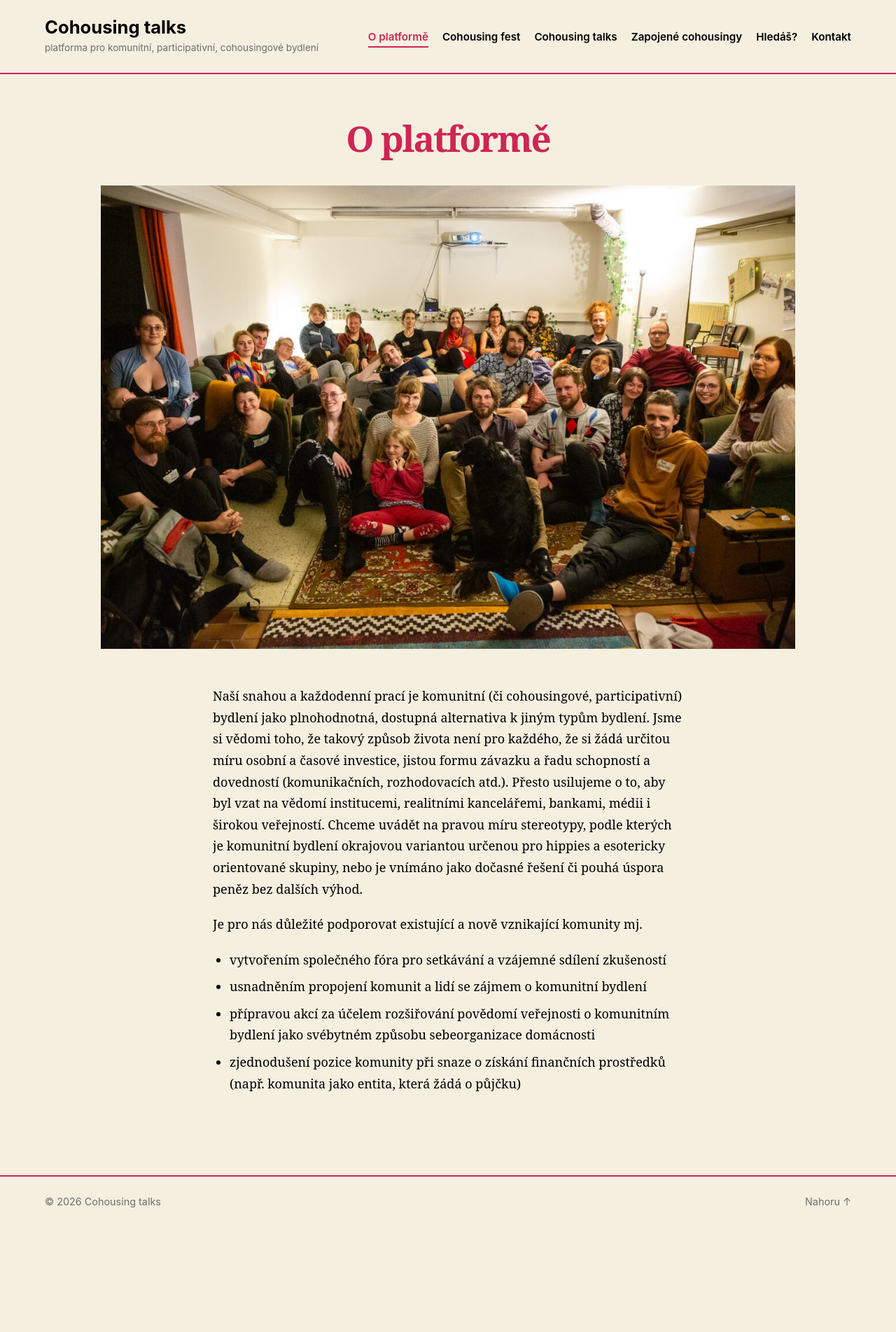
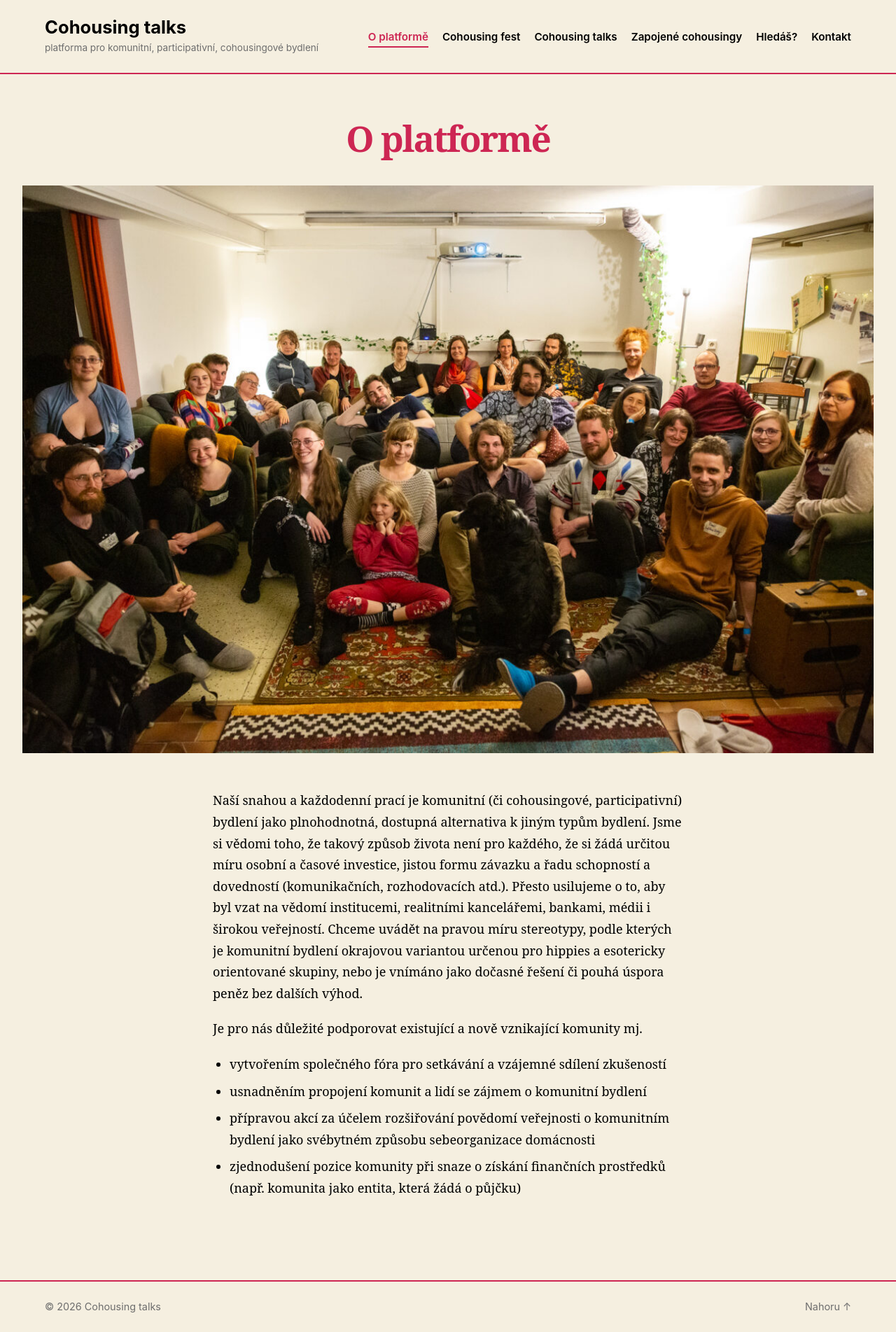
Before and after one commit to kubantjan/cohousingtalks, a Jekyll site: the page built from pages/o-platforme.md, in a window 1280 px wide. Shown: the whole page at 70% size. Built offline with Jekyll 4.4.1, drawn with Linux system fonts in a browser that asks for light colours; before the commit the page ends 1754 px from its top, so only the background shows below that.

Commit message:
Set featured image to 95vw, simplify CSS
https://claude.ai/code/session_014N2ozhTqKje1akWvWuBuhU

```diff
--- a/assets/css/style.css
+++ b/assets/css/style.css
@@ -293,8 +293,8 @@ div.community-card .no-page {
 }
 
 .page-content img.featured-image {
-  width: calc(100% + 20rem);
-  max-width: 90vw;
+  width: 95vw;
+  max-width: none;
   margin-left: 50%;
   transform: translateX(-50%);
 }
```
